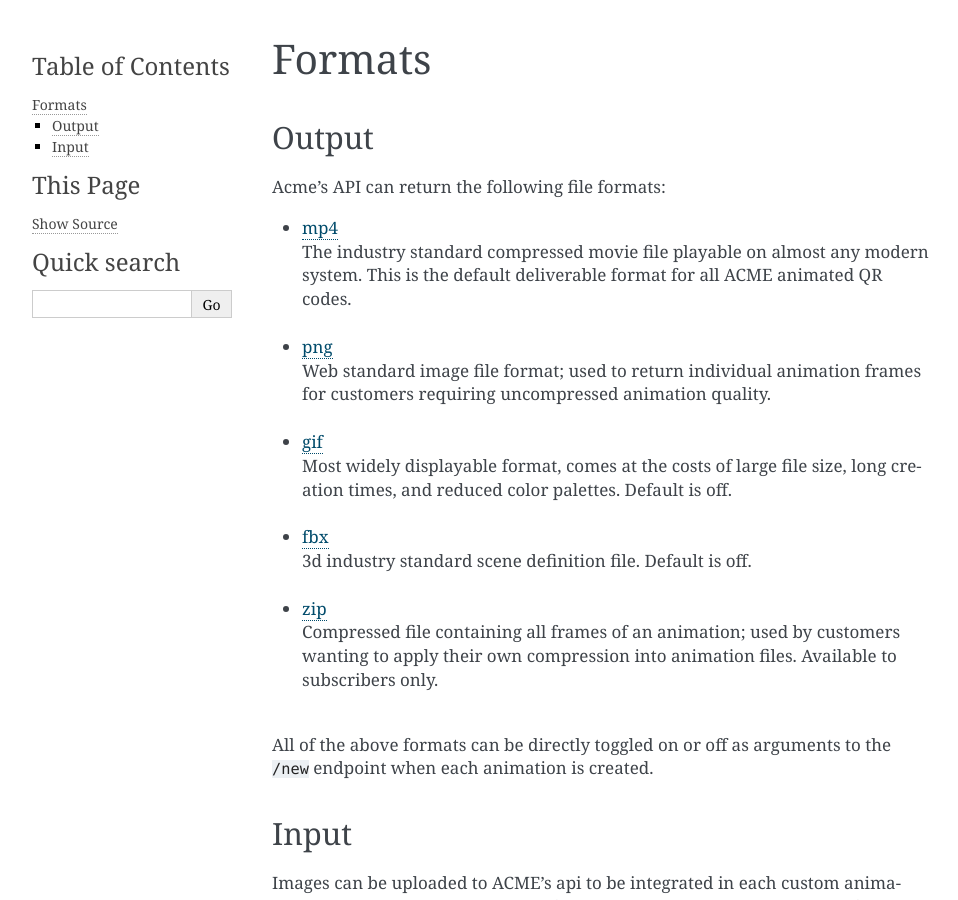
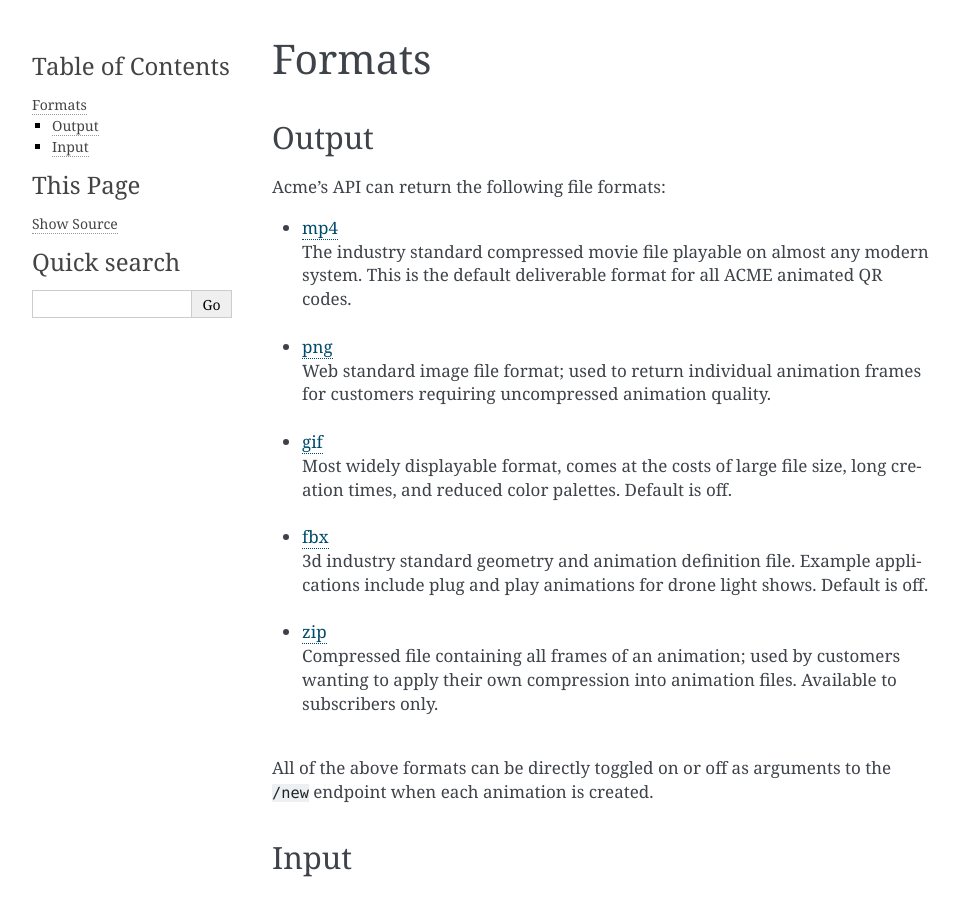
Before and after one commit to pcmillerAcme/docs, a Sphinx documentation site: the page built from source/Formats.rst, in a window 1280 px wide and 900 px high. Shown: the whole window, without its empty margins (148-1106 px from the left). Built offline with Sphinx 7.4.7, drawn with Linux system fonts in a browser that asks for light colours; pages that are not in the unit, such as notebooks, are missing from menus.

Commit message:
Updated fbx format uses

```diff
--- a/source/Formats.rst
+++ b/source/Formats.rst
@@ -17,7 +17,7 @@ Acme's API can return the following file formats:
 -  `mp4 <https://en.wikipedia.org/wiki/MPEG-4_Part_14>`_  |br| The industry standard compressed movie file playable on almost any modern system. This is the default deliverable format for all ACME animated QR codes. |br|  |br|
 -  `png <https://en.wikipedia.org/wiki/Portable_Network_Graphics>`_  |br|  Web standard image file format; used to return individual animation frames for customers requiring uncompressed animation quality. |br|  |br|
 -  `gif <https://en.wikipedia.org/wiki/GIF>`_   |br|  Most widely displayable format, comes at the costs of large file size, long creation times, and reduced color palettes. Default is off. |br|  |br|
--  `fbx <https://en.wikipedia.org/wiki/FBX>`_   |br| 3d industry standard scene definition file. Default is off. |br|  |br|
+-  `fbx <https://en.wikipedia.org/wiki/FBX>`_   |br| 3d industry standard geometry and animation definition file. Example applications include plug and play animations for drone light shows. Default is off. |br|  |br|
 -  `zip <https://en.wikipedia.org/wiki/ZIP_(file_format)>`_   |br| Compressed file containing all frames of an animation; used by customers wanting to apply their own compression into animation files. Available to subscribers only. |br|  |br|
 
 All of the above formats can be directly toggled on or off as arguments to the ``/new`` endpoint when each animation is created.
```
